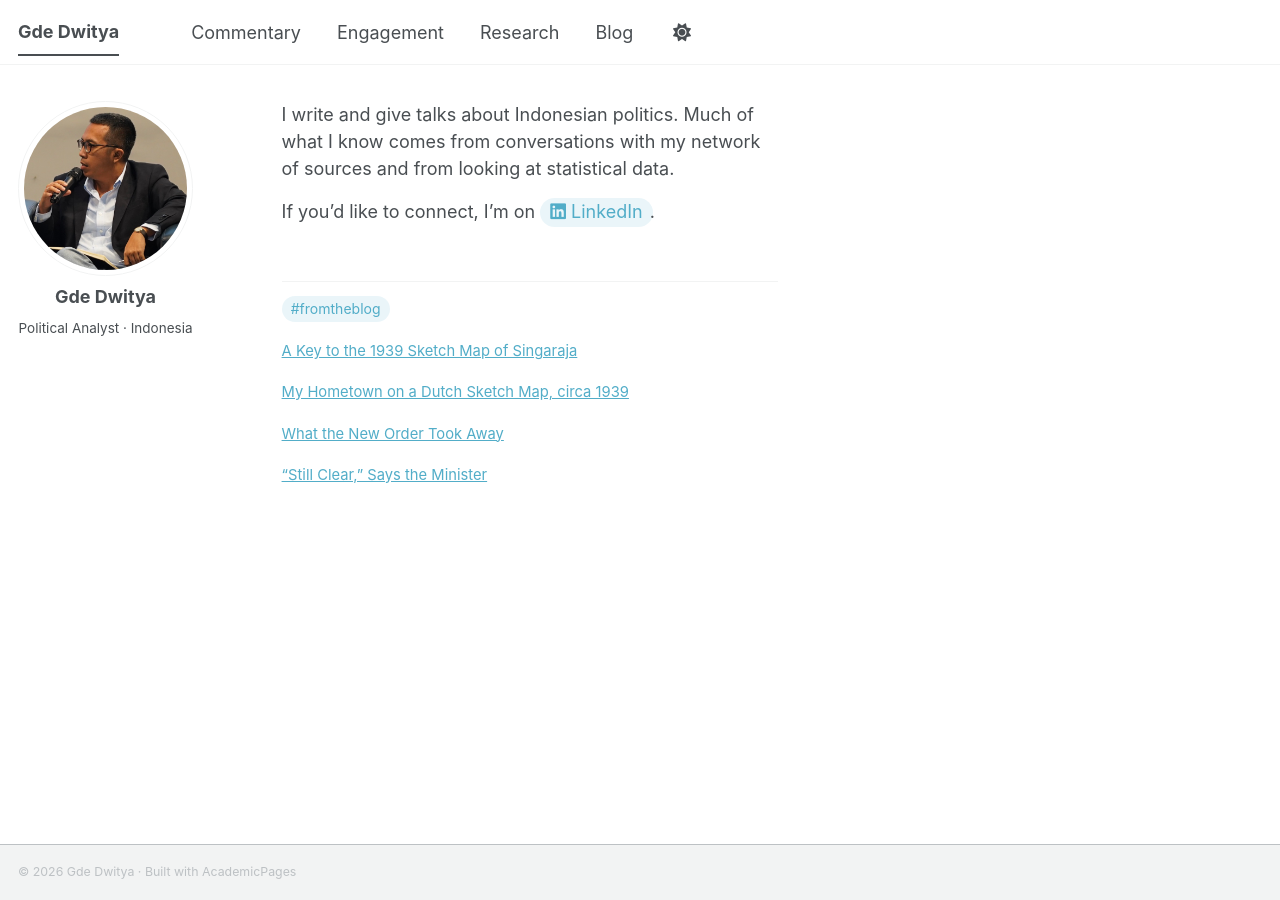
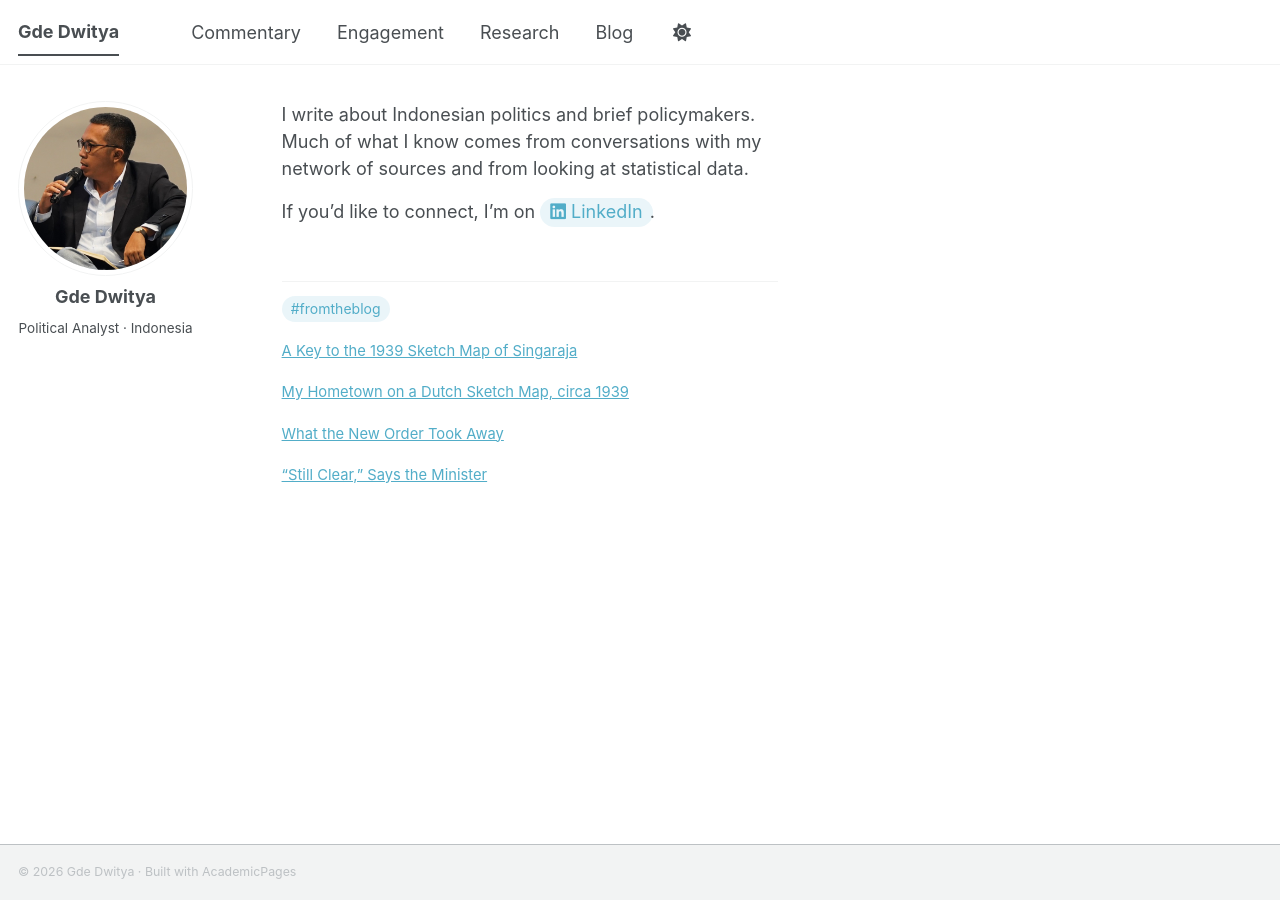
Before and after one commit to gddwty/gddwty.github.io, a Jekyll site: the page built from _pages/about.md, in a window 1280 px wide. Built offline with Jekyll 4.4.1, drawn with Linux system fonts in a browser that asks for light colours; a style sheet for code colours, icons or effects is not loaded.

Commit message:
revise profile

```diff
--- a/_pages/about.md
+++ b/_pages/about.md
@@ -10,7 +10,7 @@ redirect_from:
 
 <div class="bio" markdown="1">
 
-I write and give talks about Indonesian politics. Much of what I know comes from conversations with my network of sources and from looking at statistical data.
+I write about Indonesian politics and brief policymakers. Much of what I know comes from conversations with my network of sources and from looking at statistical data.
 
 If you'd like to connect, I'm on <a class="inline-pill" href="https://www.linkedin.com/in/gde-dwitya-141127286/" target="_blank" rel="noopener"><i class="fab fa-linkedin" aria-hidden="true"></i> LinkedIn</a>.
 
```
